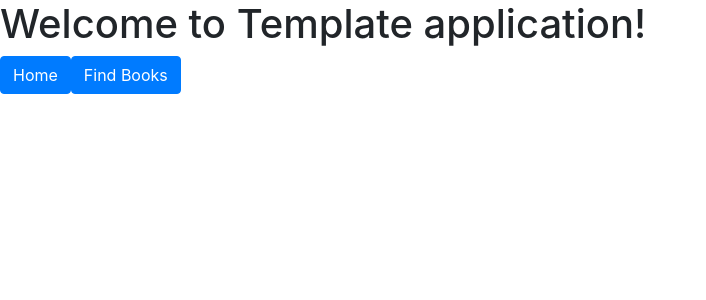
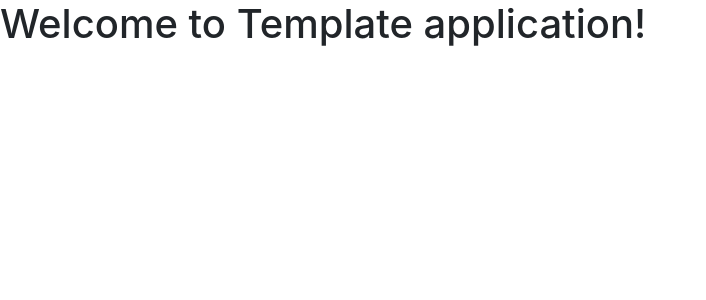
Before and after one commit to qcpi069/angular4-template-app, an Angular app: page / in a window 1280 px wide. Shown: the top 300 px of the page, without its empty margins (0-706 px from the left). Built offline with nearby package versions, Linux system fonts and the light colour scheme.

Commit message:
Removes homegrown Navigation component

```diff
--- a/src/app/app.component.html
+++ b/src/app/app.component.html
@@ -1,5 +1,2 @@
 <!-- Branding and top banner -->
 <h1>Welcome to {{ title }}!</h1>
-
-<!-- Navigation -->
-<app-navigation>Loading...</app-navigation>
--- a/src/app/app.module.ts
+++ b/src/app/app.module.ts
@@ -3,13 +3,11 @@ import { NgModule } from '@angular/core';
 
 
 import { AppComponent } from './app.component';
-import { NavigationComponent } from './navigation/navigation.component';
 
 
 @NgModule({
   declarations: [
-    AppComponent,
-    NavigationComponent
+    AppComponent
   ],
   imports: [
     BrowserModule
--- a/src/app/navigation/navigation.component.html
+++ /dev/null
@@ -1,4 +0,0 @@
-<p>
-  <button class="btn btn-primary" (click)="navigateHome()">Home</button>
-  <button class="btn btn-primary" (click)="navigateToFinder()">Find Books</button>
-</p>
--- a/src/app/navigation/navigation.component.ts
+++ /dev/null
@@ -1,36 +0,0 @@
-import { Component, OnInit } from '@angular/core';
-
-@Component({
-  selector: 'app-navigation',
-  templateUrl: './navigation.component.html',
-  styleUrls: ['./navigation.component.css']
-})
-export class NavigationComponent implements OnInit {
-
-  lastNavigation: String;
-  recentNavigation: String;
-
-  constructor() { }
-
-  ngOnInit() {
-  }
-
-  navigateHome(){
-      //implement functionality to display home contents here
-      this.logNavigationHistory("Home");
-
-  }
-
-  navigateToFinder(){
-    //implement functionality to display finder contents here
-    this.logNavigationHistory("Finder");
-  }
-
-  private logNavigationHistory(currentNavigation: String){
-    //log current and previous navigation history -- can also build dynamic call tree for 'bread-crumbs'
-    this.lastNavigation = new String(this.recentNavigation);
-    this.recentNavigation = new String(currentNavigation);
-    console.log("navigating to "+currentNavigation+" previous navigation was "+this.lastNavigation);
-  }
-
-}
```
Also changed, not shown: src/app/navigation/navigation.component.css (deleted), 2 other files (tests, documents, lock files or other folders).
